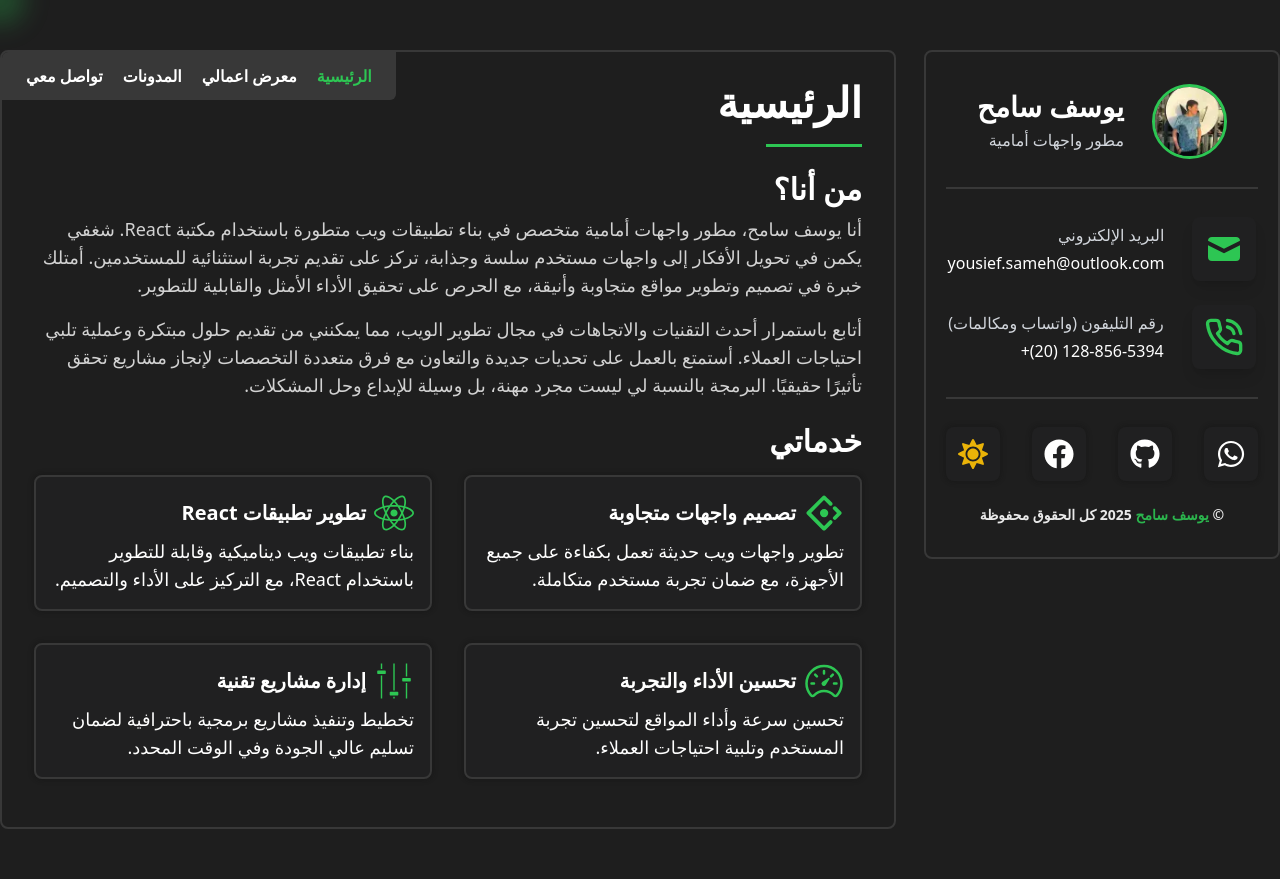
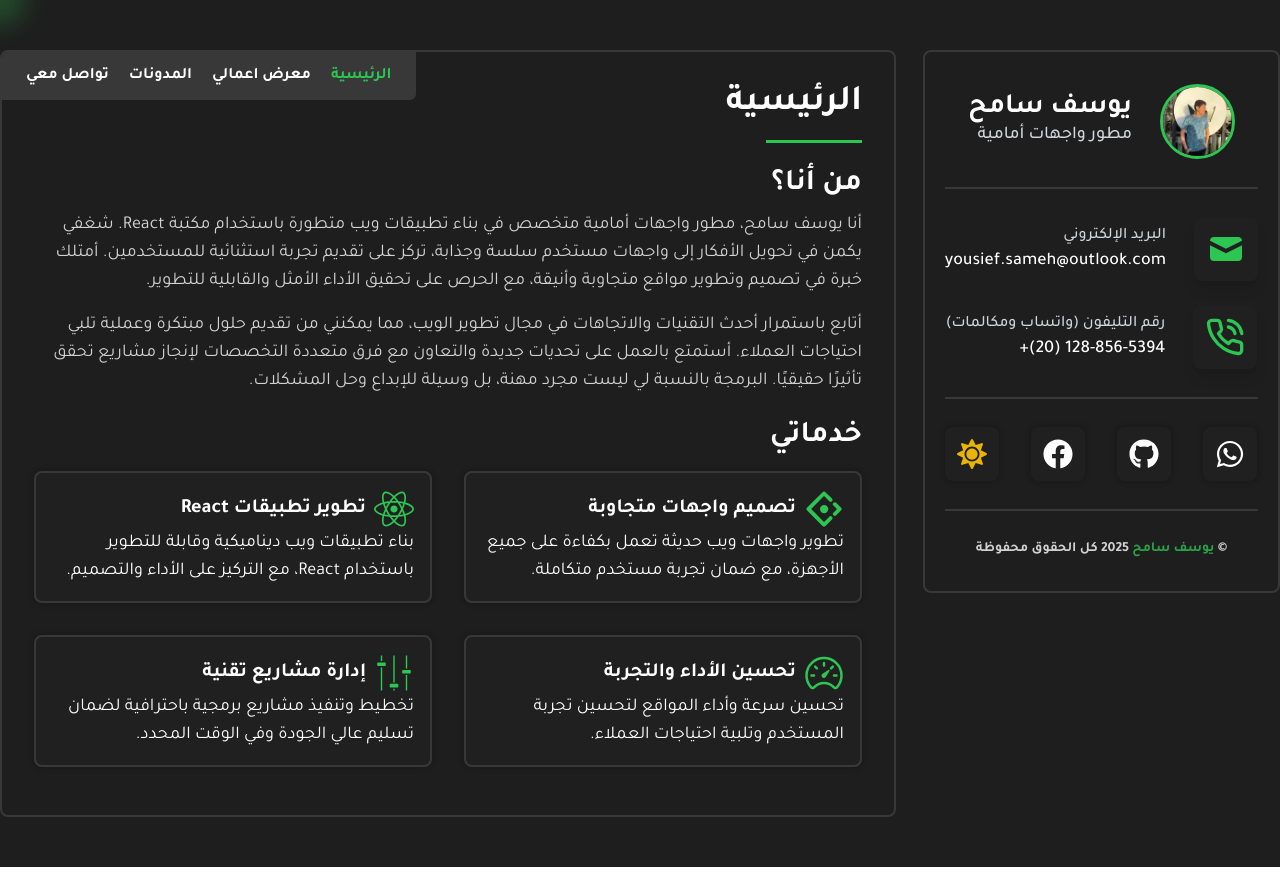
Before and after one commit to YousiefSameh/yousief-sameh, a React (Vite) app: page / in a window 1280 px wide. Built offline with nearby package versions, Linux system fonts and the light colour scheme.

Commit message:
Change Font To (Tajawal)

```diff
--- a/index.html
+++ b/index.html
@@ -61,6 +61,10 @@
 
 		<!-- Language of the document (important for accessibility and SEO) -->
 		<meta http-equiv="Content-Language" content="ar" />
+
+		<link rel="preconnect" href="https://fonts.googleapis.com">
+		<link rel="preconnect" href="https://fonts.gstatic.com" crossorigin>
+		<link href="https://fonts.googleapis.com/css2?family=Tajawal:wght@200;300;400;500;700;800;900&display=swap" rel="stylesheet">
 	</head>
 
 	<body>
--- a/src/components/Header.tsx
+++ b/src/components/Header.tsx
@@ -25,11 +25,11 @@ const Header = ({ theme, toggleTheme }: HeaderProps) => {
           width="75"
           height="75"
         />
-        <div className="text space-y-2">
+        <div className="text">
           <h1 className="md:text-[28px] text-xl font-bold text-black dark:text-white" aria-label="الاسم يوسف سامح">
             يوسف سامح
           </h1>
-          <h2 className="md:text-[16px] text-[14px] font-medium text-gray-700 dark:text-gray-300" aria-label="الوظيفة مطور واجهات أمامية">
+          <h2 className="md:text-[18px] text-[16px] font-medium text-gray-700 dark:text-gray-300" aria-label="الوظيفة مطور واجهات أمامية">
             مطور واجهات أمامية
           </h2>
         </div>
@@ -43,9 +43,9 @@ const Header = ({ theme, toggleTheme }: HeaderProps) => {
           >
             <HiMail className="sm:w-[40px] sm:h-[40px] w-[35px] h-[35px] text-primary-color" />
           </div>
-          <div className="text space-y-1">
+          <div className="text">
             <h3 className="sm:text-[16px] text-[14px] font-medium text-gray-700 dark:text-gray-300">البريد الإلكتروني</h3>
-            <p className="sm:text-[16px] text-[14px] font-medium text-black dark:text-white">
+            <p className="sm:text-[18px] text-[16px] font-medium text-black dark:text-white">
               <a href="mailto:yousief.sameh@outlook.com" aria-label="البريد الإلكتروني: yousief.sameh@outlook.com">
                 yousief.sameh@outlook.com
               </a>
@@ -59,11 +59,11 @@ const Header = ({ theme, toggleTheme }: HeaderProps) => {
           >
             <LuPhoneCall className="sm:w-[40px] sm:h-[40px] w-[35px] h-[35px] text-primary-color" />
           </div>
-          <div className="text space-y-1">
+          <div className="text">
             <h3 className="sm:text-[16px] text-[14px] font-medium text-gray-700 dark:text-gray-300">
               رقم التليفون (واتساب ومكالمات)
             </h3>
-            <p className="sm:text-[16px] text-[14px] font-medium text-black dark:text-white">
+            <p className="sm:text-[18px] text-[16px] font-medium text-black dark:text-white">
               <a href="tel:+201288565394" aria-label="اتصل برقم الهاتف: +20 128-856-5394">
                 128-856-5394 (20)+
               </a>
@@ -112,10 +112,11 @@ const Header = ({ theme, toggleTheme }: HeaderProps) => {
           )}
         </button>
       </div>
+      <span className="w-full h-[2px] bg-light-border-color dark:bg-dark-border-color block sm:my-7 my-4" />
       <footer>
 				<div className="footer-content mt-6 text-center">
-					<p className="text-sm text-black dark:text-white opacity-90 font-semibold hover:opacity-100 transition-opacity cursor-pointer">
-						&copy; <span className="text-primary-color font-bold">يوسف سامح</span> 2025 كل
+					<p className="text-sm text-black dark:text-white opacity-80 font-bold hover:opacity-100 transition-opacity cursor-pointer">
+						&copy; <span className="text-primary-color">يوسف سامح</span> 2025 كل
 						الحقوق محفوظة
 					</p>
 				</div>
--- a/src/components/ProjectContainer.tsx
+++ b/src/components/ProjectContainer.tsx
@@ -15,7 +15,7 @@ const ProjectContainer = () => {
 			<nav className="categories flex items-center justify-center gap-6 mt-6 flex-wrap">
 				<button
 					onClick={() => dispatch(setActiveCategory("react"))}
-					className={`category-btn w-full md:w-[130px] text-black dark:text-white font-bold text-[13px] md:text-base shadow-card-shadow shadow-primary-color/40 py-2 px-4 rounded-lg ${
+					className={`category-btn w-full md:w-[120px] text-black dark:text-white font-bold text-[13px] md:text-base shadow-card-shadow shadow-primary-color/40 py-2 px-4 rounded-lg ${
 						activeCategory === "react"
 							? "bg-primary-color text-black"
 							: "bg-light-border-color dark:bg-dark-border-color"
@@ -25,7 +25,7 @@ const ProjectContainer = () => {
 				</button>
 				<button
 					onClick={() => dispatch(setActiveCategory("javascript"))}
-					className={`category-btn w-full md:w-[130px] text-black dark:text-white font-bold text-[13px] md:text-base shadow-card-shadow shadow-primary-color/40 py-2 px-4 rounded-lg ${
+					className={`category-btn w-full md:w-[120px] text-black dark:text-white font-bold text-[13px] md:text-base shadow-card-shadow shadow-primary-color/40 py-2 px-4 rounded-lg ${
 						activeCategory === "javascript"
 							? "bg-primary-color text-black"
 							: "bg-light-border-color dark:bg-dark-border-color"
@@ -35,7 +35,7 @@ const ProjectContainer = () => {
 				</button>
 				<button
 					onClick={() => dispatch(setActiveCategory("html & css"))}
-					className={`category-btn w-full md:w-[130px] text-black dark:text-white font-bold text-[13px] md:text-base shadow-card-shadow shadow-primary-color/40 py-2 px-4 rounded-lg ${
+					className={`category-btn w-full md:w-[120px] text-black dark:text-white font-bold text-[13px] md:text-base shadow-card-shadow shadow-primary-color/40 py-2 px-4 rounded-lg ${
 						activeCategory === "html & css"
 							? "bg-primary-color text-black"
 							: "bg-light-border-color dark:bg-dark-border-color"
@@ -45,7 +45,7 @@ const ProjectContainer = () => {
 				</button>
 				<button
 					onClick={() => dispatch(setActiveCategory("all"))}
-					className={`category-btn w-full md:w-[130px] text-black dark:text-white font-bold text-[13px] md:text-base shadow-card-shadow shadow-primary-color/40 py-2 px-4 rounded-lg ${
+					className={`category-btn w-full md:w-[120px] text-black dark:text-white font-bold text-[13px] md:text-base shadow-card-shadow shadow-primary-color/40 py-2 px-4 rounded-lg ${
 						activeCategory === "all"
 							? "bg-primary-color text-black"
 							: "bg-light-border-color dark:bg-dark-border-color"
@@ -104,7 +104,7 @@ const ProjectContainer = () => {
 								</div>
 							</div>
 						</div>
-						<div className="text flex flex-col gap-2 p-3 md:px-6 md:py-4">
+						<div className="text flex flex-col gap-1 p-3 md:px-6 md:py-4">
 							<span className="text-primary-color uppercase font-bold sm:text-lg text-base block">
 								{project.category}
 							</span>
--- a/src/components/Services.tsx
+++ b/src/components/Services.tsx
@@ -8,7 +8,7 @@ const Services = () => {
 		<section className="services mt-6" aria-labelledby="services-title">
 			<h2
 				id="services-title"
-				className="text-black dark:text-white sm:text-3xl text-xl font-bold my-2"
+				className="text-black dark:text-white sm:text-3xl text-2xl font-bold my-2"
 			>
 				خدماتي
 			</h2>
@@ -17,7 +17,7 @@ const Services = () => {
 				role="list"
 			>
 				<div
-					className="card p-4 cursor-pointer border-[2px] border-light-border-color dark:border-dark-border-color bg-light-card-color dark:bg-dark-card-color shadow-card-shadow rounded-lg"
+					className="card p-4 border-[2px] border-light-border-color dark:border-dark-border-color bg-light-card-color dark:bg-dark-card-color shadow-card-shadow rounded-lg"
 					role="listitem"
 				>
 					<div className="head flex items-center gap-2">
@@ -29,13 +29,13 @@ const Services = () => {
 							تصميم واجهات متجاوبة
 						</h3>
 					</div>
-					<p className="body sm:text-lg text-sm mt-1 text-black dark:text-white leading-loose">
+					<p className="body sm:text-lg text-base text-black dark:text-white leading-loose">
 						تطوير واجهات ويب حديثة تعمل بكفاءة على جميع الأجهزة، مع ضمان تجربة
 						مستخدم متكاملة.
 					</p>
 				</div>
 				<div
-					className="card p-4 cursor-pointer border-[2px] border-light-border-color dark:border-dark-border-color bg-light-card-color dark:bg-dark-card-color shadow-card-shadow rounded-lg"
+					className="card p-4 border-[2px] border-light-border-color dark:border-dark-border-color bg-light-card-color dark:bg-dark-card-color shadow-card-shadow rounded-lg"
 					role="listitem"
 				>
 					<div className="head flex items-center gap-2">
@@ -47,13 +47,13 @@ const Services = () => {
 							تطوير تطبيقات React
 						</h3>
 					</div>
-					<p className="body sm:text-lg text-sm mt-1 text-black dark:text-white leading-loose">
+					<p className="body sm:text-lg text-base text-black dark:text-white leading-loose">
 						بناء تطبيقات ويب ديناميكية وقابلة للتطوير باستخدام React، مع التركيز
 						على الأداء والتصميم.
 					</p>
 				</div>
 				<div
-					className="card p-4 cursor-pointer border-[2px] border-light-border-color dark:border-dark-border-color bg-light-card-color dark:bg-dark-card-color shadow-card-shadow rounded-lg"
+					className="card p-4 border-[2px] border-light-border-color dark:border-dark-border-color bg-light-card-color dark:bg-dark-card-color shadow-card-shadow rounded-lg"
 					role="listitem"
 				>
 					<div className="head flex items-center gap-2">
@@ -65,13 +65,13 @@ const Services = () => {
 							تحسين الأداء والتجربة
 						</h3>
 					</div>
-					<p className="body sm:text-lg text-sm mt-1 text-black dark:text-white leading-loose">
+					<p className="body sm:text-lg text-base text-black dark:text-white leading-loose">
 						تحسين سرعة وأداء المواقع لتحسين تجربة المستخدم وتلبية احتياجات
 						العملاء.
 					</p>
 				</div>
 				<div
-					className="card p-4 cursor-pointer border-[2px] border-light-border-color dark:border-dark-border-color bg-light-card-color dark:bg-dark-card-color shadow-card-shadow rounded-lg"
+					className="card p-4 border-[2px] border-light-border-color dark:border-dark-border-color bg-light-card-color dark:bg-dark-card-color shadow-card-shadow rounded-lg"
 					role="listitem"
 				>
 					<div className="head flex items-center gap-2">
@@ -83,7 +83,7 @@ const Services = () => {
 							إدارة مشاريع تقنية
 						</h3>
 					</div>
-					<p className="body sm:text-lg text-sm mt-1 text-black dark:text-white leading-loose">
+					<p className="body sm:text-lg text-base text-black dark:text-white leading-loose">
 						تخطيط وتنفيذ مشاريع برمجية باحترافية لضمان تسليم عالي الجودة وفي
 						الوقت المحدد.
 					</p>
--- a/src/components/SpecialHeader.tsx
+++ b/src/components/SpecialHeader.tsx
@@ -8,7 +8,7 @@ interface SpecialHeaderProps {
 const SpecialHeader = React.memo(({ title, id }: SpecialHeaderProps) => {
   return (
     <div className="special-header md:mt-0 mt-16" id={id}>
-      <h1 className="text-black dark:text-white font-bold md:text-[42px] pb-2 text-3xl">{title}</h1>
+      <h1 className="text-black dark:text-white font-bold md:text-4xl text-3xl">{title}</h1>
       <span className="line" />
     </div>
   );
--- a/src/styles/index.css
+++ b/src/styles/index.css
@@ -3,7 +3,7 @@
 @tailwind utilities;
 
 * {
-  font-family: system-ui, -apple-system, BlinkMacSystemFont, 'Segoe UI', Roboto, Oxygen, Ubuntu, Cantarell, 'Open Sans', 'Helvetica Neue', sans-serif;
+  font-family: 'Tajawal', sans-serif;
 }
 
 ::-webkit-scrollbar {
```
